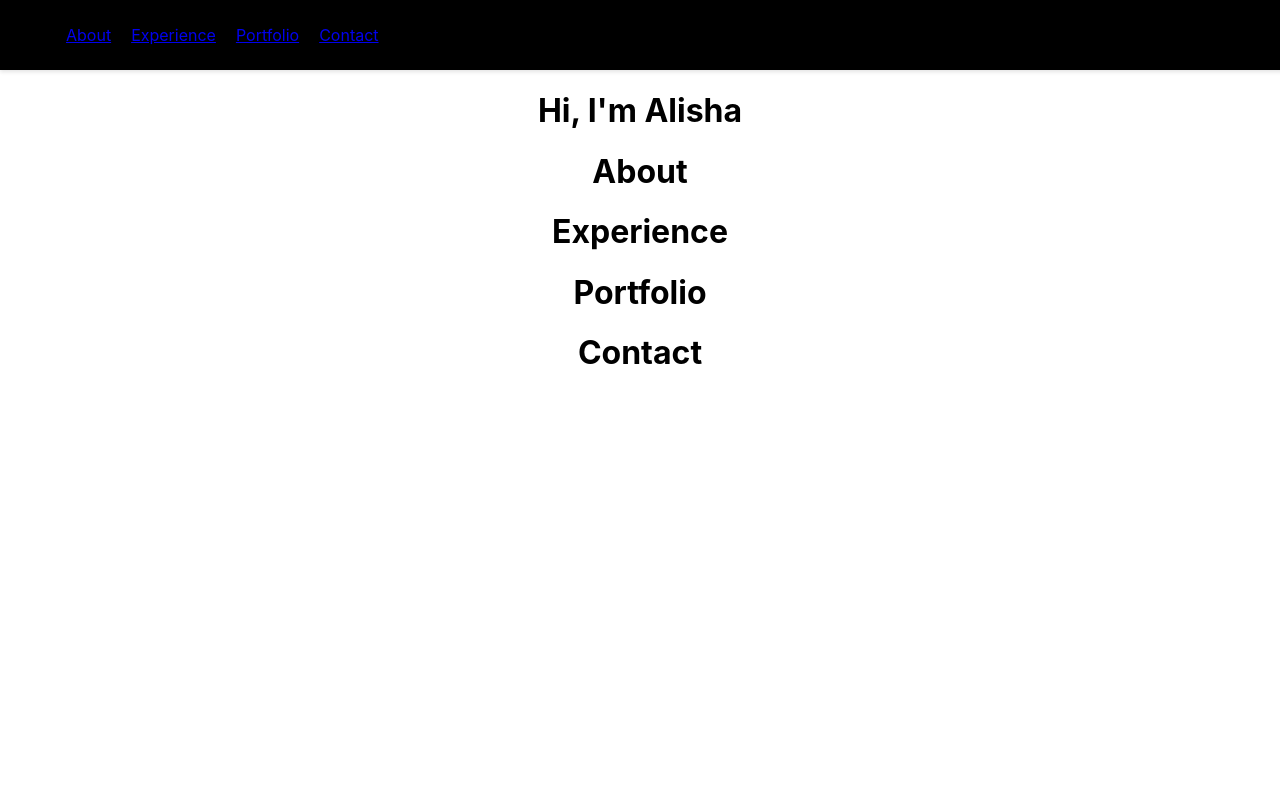
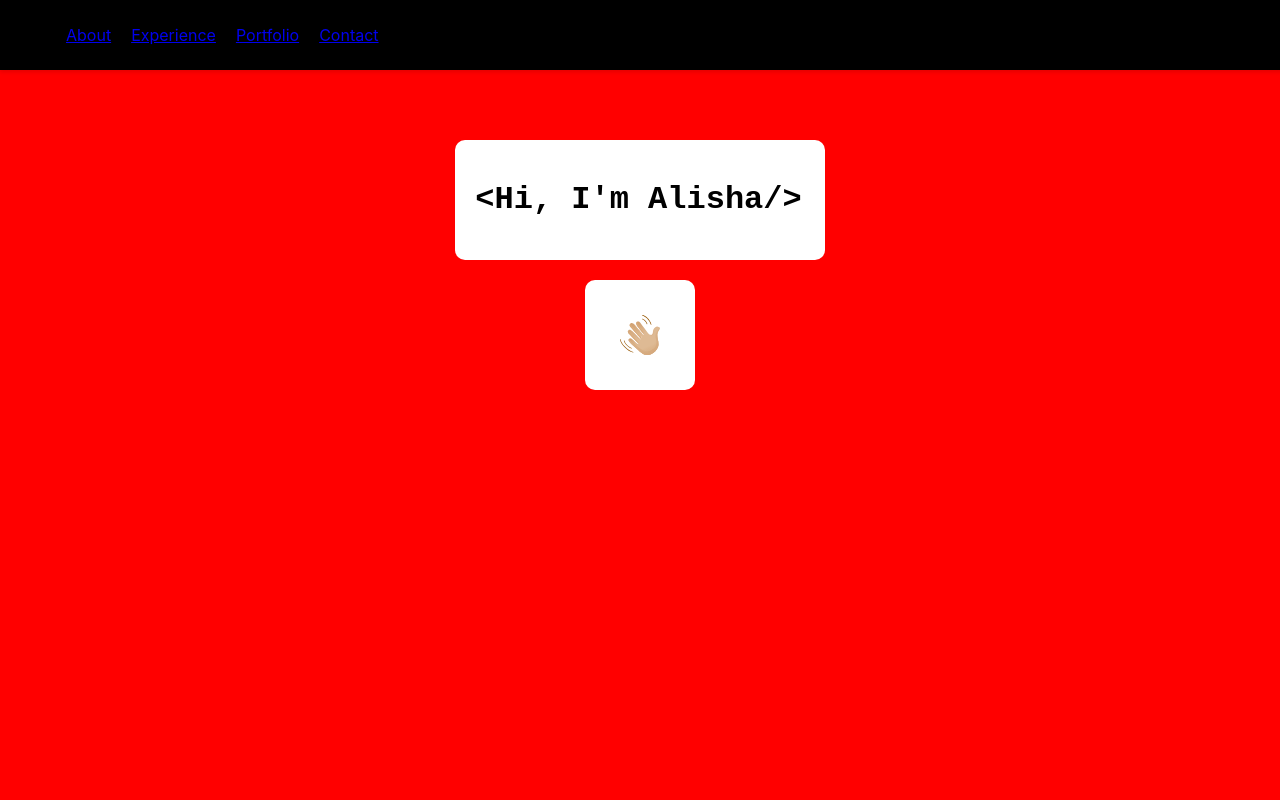
Before and after one commit to alisha-nas/personal-website, a React (Create React App) app: page / in a window 1280 px wide. Shown: the top 800 px of the page. Built offline with nearby package versions, Linux system fonts and the light colour scheme.

Commit message:
Added memoji+made typewriter+deleted shooting star

```diff
--- a/src/App.js
+++ b/src/App.js
@@ -5,7 +5,6 @@ import Contact from './pages/Contact';
 import Experience from './pages/Experience';
 import About from './pages/About';
 import Portfolio from './pages/Portfolio';
-import ShootingStars from './assets/Shooting-Star';
 
 function App() {
   return (
--- a/src/assets/Shooting-Star.js
+++ /dev/null
@@ -1,61 +0,0 @@
-import React from 'react';
-import './Shooting-Star.scss'
-
-const ShootingStars = () => {
-  return (
-<div class="stars">
-  <div class="star"></div>
-  <div class="star"></div>
-  <div class="star"></div>
-  <div class="star"></div>
-  <div class="star"></div>
-  <div class="star"></div>
-  <div class="star"></div>
-  <div class="star"></div>
-  <div class="star"></div>
-  <div class="star"></div>
-  <div class="star"></div>
-  <div class="star"></div>
-  <div class="star"></div>
-  <div class="star"></div>
-  <div class="star"></div>
-  <div class="star"></div>
-  <div class="star"></div>
-  <div class="star"></div>
-  <div class="star"></div>
-  <div class="star"></div>
-  <div class="star"></div>
-  <div class="star"></div>
-  <div class="star"></div>
-  <div class="star"></div>
-  <div class="star"></div>
-  <div class="star"></div>
-  <div class="star"></div>
-  <div class="star"></div>
-  <div class="star"></div>
-  <div class="star"></div>
-  <div class="star"></div>
-  <div class="star"></div>
-  <div class="star"></div>
-  <div class="star"></div>
-  <div class="star"></div>
-  <div class="star"></div>
-  <div class="star"></div>
-  <div class="star"></div>
-  <div class="star"></div>
-  <div class="star"></div>
-  <div class="star"></div>
-  <div class="star"></div>
-  <div class="star"></div>
-  <div class="star"></div>
-  <div class="star"></div>
-  <div class="star"></div>
-  <div class="star"></div>
-  <div class="star"></div>
-  <div class="star"></div>
-  <div class="star"></div>
-</div>
-  )
-}
-
-export default ShootingStars;
--- a/src/pages/Homepage.css
+++ b/src/pages/Homepage.css
@@ -0,0 +1,52 @@
+.landing-container {
+  background-color: red;
+  padding: 70px;
+  padding-bottom: 500px;
+  display: flex;
+  flex-direction: column;
+  align-items: center;
+  justify-content: center;
+}
+
+.landing-text {
+  background-color: white;
+  padding: 20px;
+  border-radius: 10px;
+  margin-bottom: 20px;
+  display: flex;
+  justify-content: center;
+  align-items: center;
+}
+
+.greeting-text {
+  text-align: left;
+  font-size: 2rem;
+  font-family: 'Courier New', Courier, monospace;
+  white-space: nowrap;
+  overflow: hidden;
+  border-right: 3px solid black;
+  animation: blink-caret 0.75s step-end infinite;
+}
+
+.landing-svg {
+  background-color: white;
+  padding: 30px;
+  border-radius: 10px;
+  display: flex;
+  justify-content: center;
+  align-items: center;
+}
+
+.landing-svg img {
+  width: 50px;
+  height: 50px;
+}
+
+@keyframes blink-caret {
+  from, to {
+    border-color: transparent;
+  }
+  50% {
+    border-color: black;
+  }
+}
--- a/src/pages/Homepage.js
+++ b/src/pages/Homepage.js
@@ -1,16 +1,39 @@
-/*
-  This page will be used as the landing page component. This contains the greeting and
-  animated svgs that the user will be directed to when they click my page.
-*/
-
-import './Homepage.css'
+import './Homepage.css';
+import waving from '../assets/waving-hand.svg';
+import { useEffect, useState, useRef } from 'react';
 
 export default function HomePage() {
+  const [displayedText, setDisplayedText] = useState('');
+  const fullText = "<Hi, I'm Alisha/>";
+  const timeoutRef = useRef(null);
+
+  useEffect(() => {
+    let currentIndex = 0;
+    const typingSpeed = 150;
+
+    const typeWriter = () => {
+      if (currentIndex < fullText.length) {
+        setDisplayedText((prev) => prev + fullText.charAt(currentIndex));
+        currentIndex++;
+        timeoutRef.current = setTimeout(typeWriter, typingSpeed);
+      }
+    };
+
+    typeWriter();
+
+    return () => {
+      clearTimeout(timeoutRef.current);
+    };
+  }, []);
+
   return (
-    <div class = "container">
-      <div class = "typewriter">
-        <h1 style={{color:'black'}}>Hi, I'm Alisha</h1>
+    <div className='landing-container'>
+      <div className='landing-text'>
+        <h1 className='greeting-text'>{displayedText}</h1>
+      </div>
+      <div className='landing-svg'>
+        <img src={waving} alt="Waving hand" />
       </div>
     </div>
-  )
+  );
 }
```
Also changed, not shown: src/assets/Shooting-Star.scss (deleted, +0 -114 lines), src/assets/Memoji-Pic.png (added), src/assets/waving-hand.svg (added).
